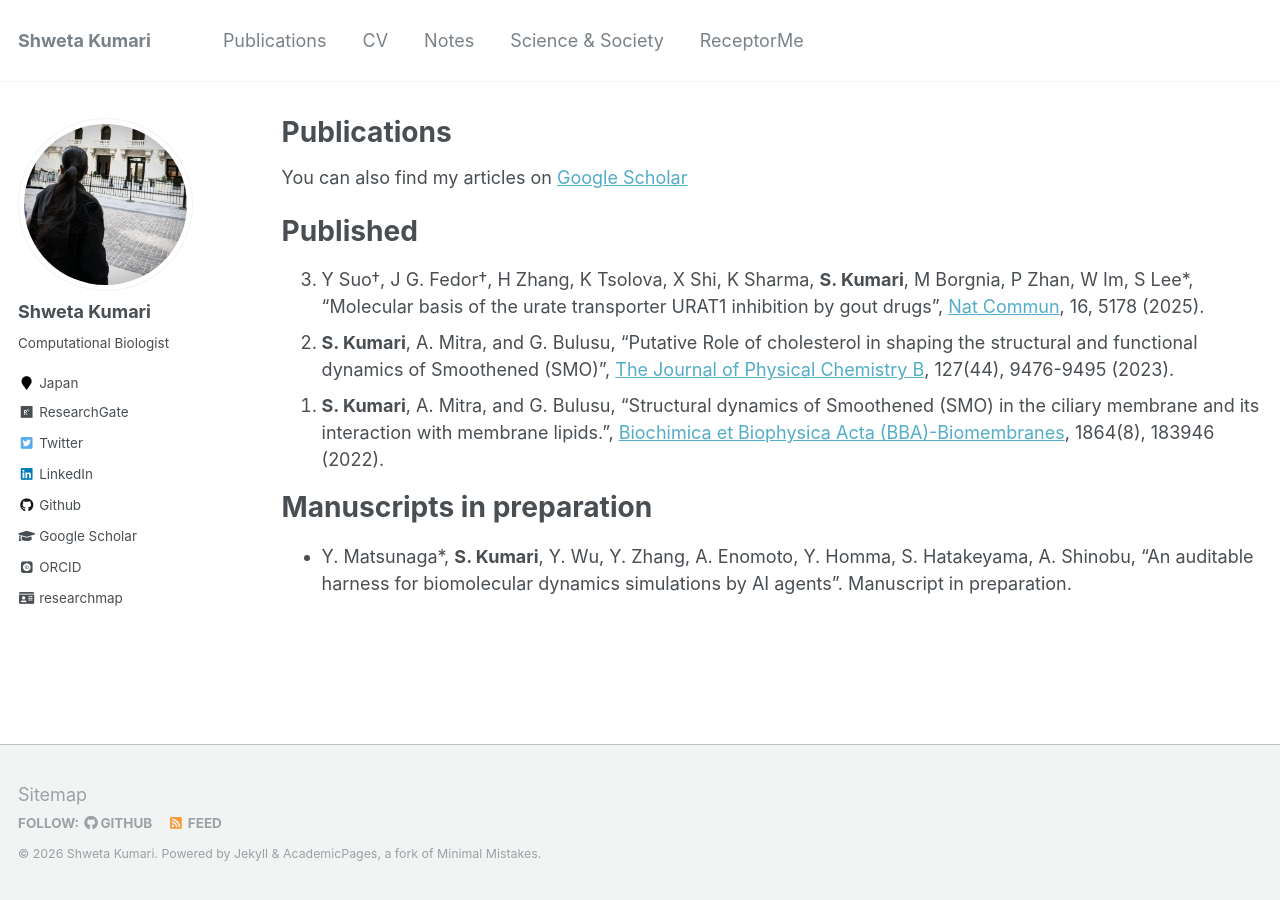
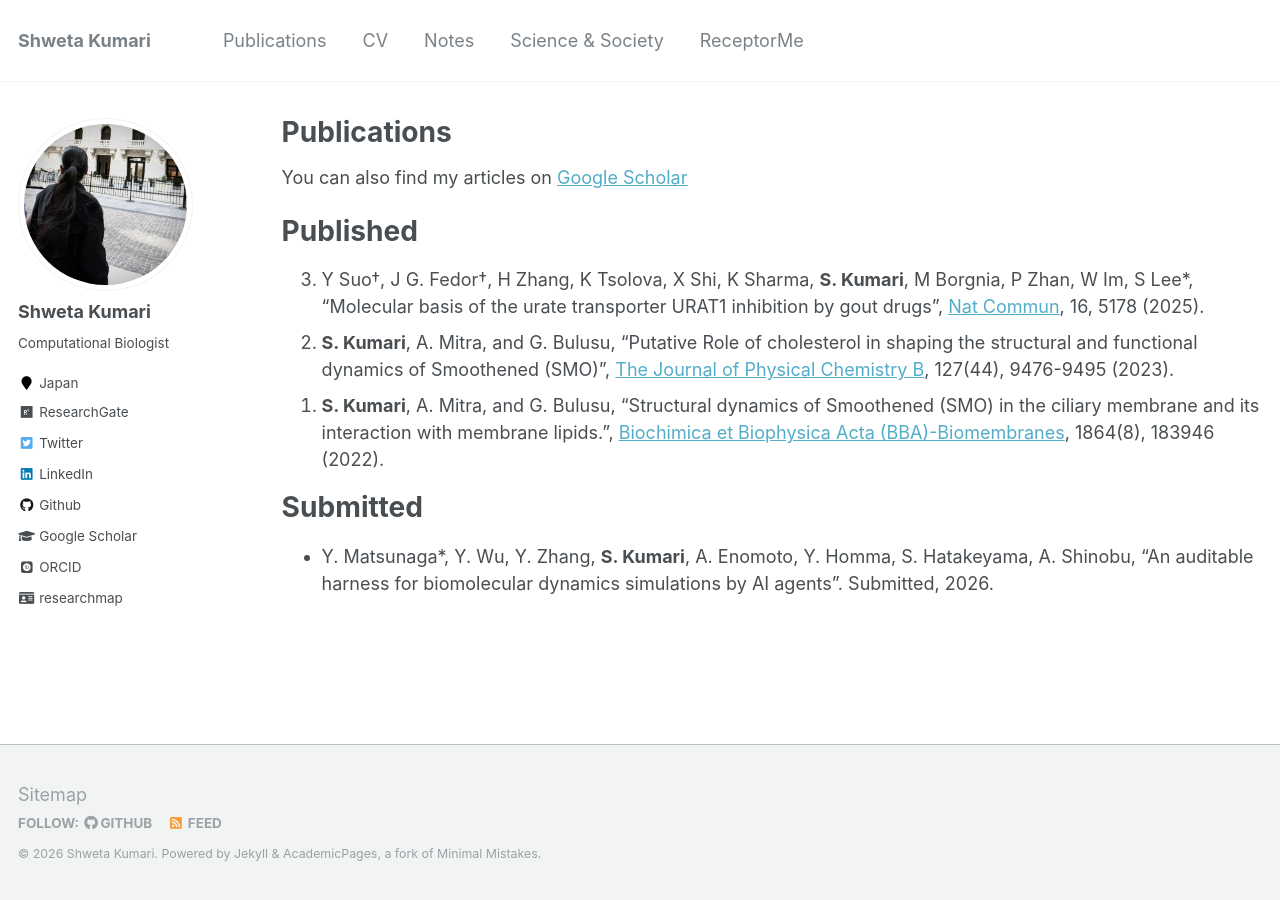
Before and after one commit to shweta-Moni/shweta-Moni.github.io, a Jekyll site: the page built from _pages/publications.md, in a window 1280 px wide. Built offline with Jekyll 4.4.1, drawn with Linux system fonts in a browser that asks for light colours; some web fonts are replaced.

Commit message:
Change manuscript status to submitted
Updated the status of a manuscript from 'in preparation' to 'submitted' and modified author order.

```diff
--- a/_pages/publications.md
+++ b/_pages/publications.md
@@ -16,6 +16,6 @@
 1. **S. Kumari**, A. Mitra, and G. Bulusu, “Structural dynamics of Smoothened (SMO) in the ciliary membrane and its interaction with membrane lipids.”, [Biochimica et Biophysica Acta (BBA)-Biomembranes](https://doi.org/10.1016/j.bbamem.2022.183946){:target="_blank"}, 1864(8), 183946 (2022).
 {: reversed="reversed"}
 
-Manuscripts in preparation
+Submitted
 ========
-* Y. Matsunaga\*, **S. Kumari**, Y. Wu, Y. Zhang, A. Enomoto, Y. Homma, S. Hatakeyama, A. Shinobu, "An auditable harness for biomolecular dynamics simulations by AI agents". Manuscript in preparation.
+* Y. Matsunaga\*, Y. Wu, Y. Zhang, **S. Kumari**, A. Enomoto, Y. Homma, S. Hatakeyama, A. Shinobu, "An auditable harness for biomolecular dynamics simulations by AI agents". Submitted, 2026.
```
